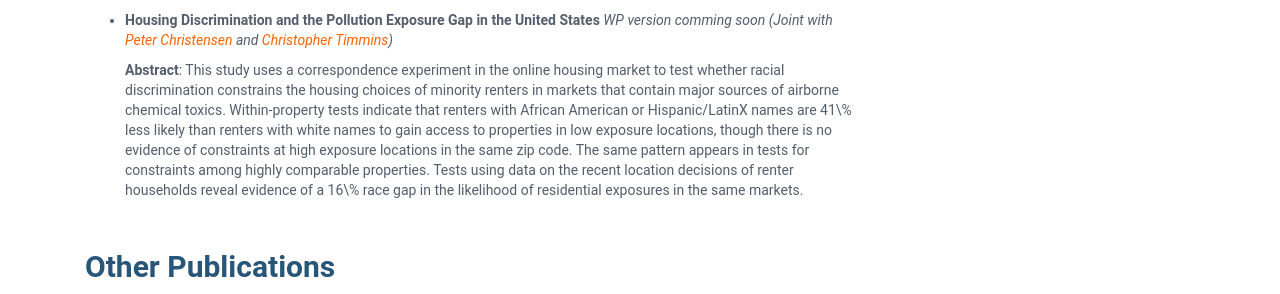
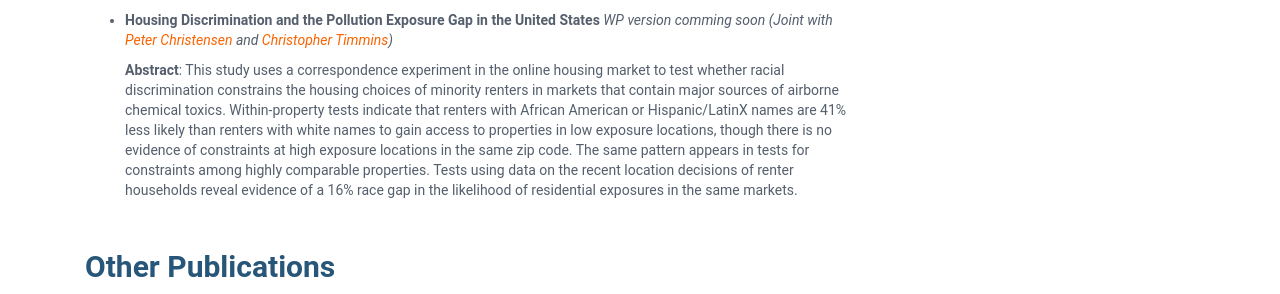
Before and after one commit to ignaciomsarmiento/ignaciomsarmiento.github.io, a Jekyll site: the page built from research.md, in a window 1280 px wide and 900 px high, scrolled down 589 px. Shown: the part 447-741 px from the top of the window. Built offline with Jekyll 4.4.1, drawn with Linux system fonts in a browser that asks for light colours; our own code applies the rules of GitHub Pages for plain Markdown files.

Commit message:
fix latex slashes

```diff
--- a/research.md
+++ b/research.md
@@ -41,7 +41,7 @@ layout: secondary_pages
 	*(Joint with [Peter Christensen](http://www.peterchristensen.net/) and [Christopher Timmins](https://sites.duke.edu/christophertimmins/))*
 
 	**Abstract**:
-	This study uses a correspondence experiment in the online housing market to test whether racial discrimination constrains the housing choices of minority renters in markets that contain major sources of airborne chemical toxics.  Within-property tests indicate that renters with African American or Hispanic/LatinX names are 41\% less likely than renters with white names to gain access to properties in low exposure locations, though there is no evidence of constraints at high exposure locations in the same zip code.  The same pattern appears in tests for constraints among highly comparable properties.  Tests using data on the recent location decisions of renter households reveal evidence of a 16\% race gap in the likelihood of residential exposures in the same markets.
+	This study uses a correspondence experiment in the online housing market to test whether racial discrimination constrains the housing choices of minority renters in markets that contain major sources of airborne chemical toxics.  Within-property tests indicate that renters with African American or Hispanic/LatinX names are 41% less likely than renters with white names to gain access to properties in low exposure locations, though there is no evidence of constraints at high exposure locations in the same zip code.  The same pattern appears in tests for constraints among highly comparable properties.  Tests using data on the recent location decisions of renter households reveal evidence of a 16% race gap in the likelihood of residential exposures in the same markets.
 <br>
 
 
```
